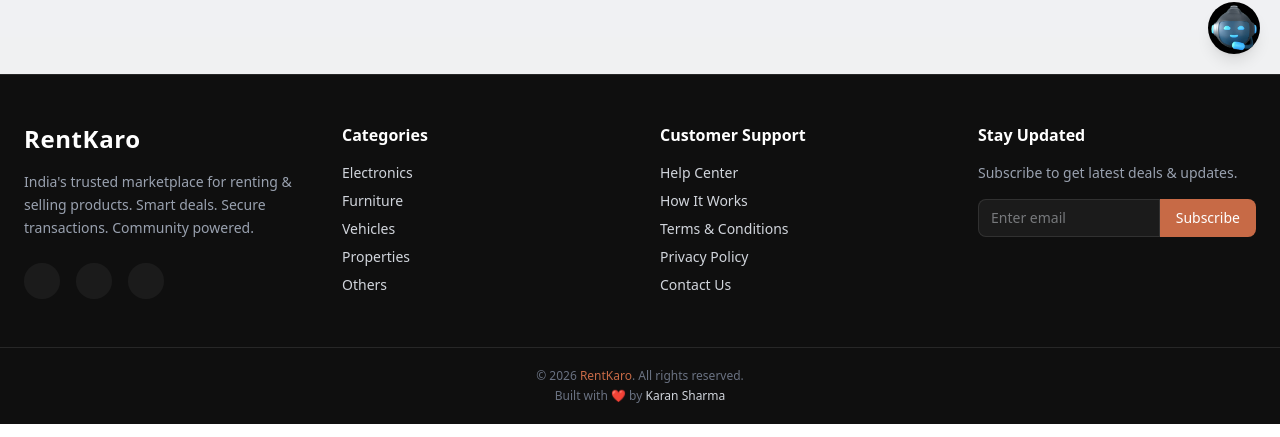
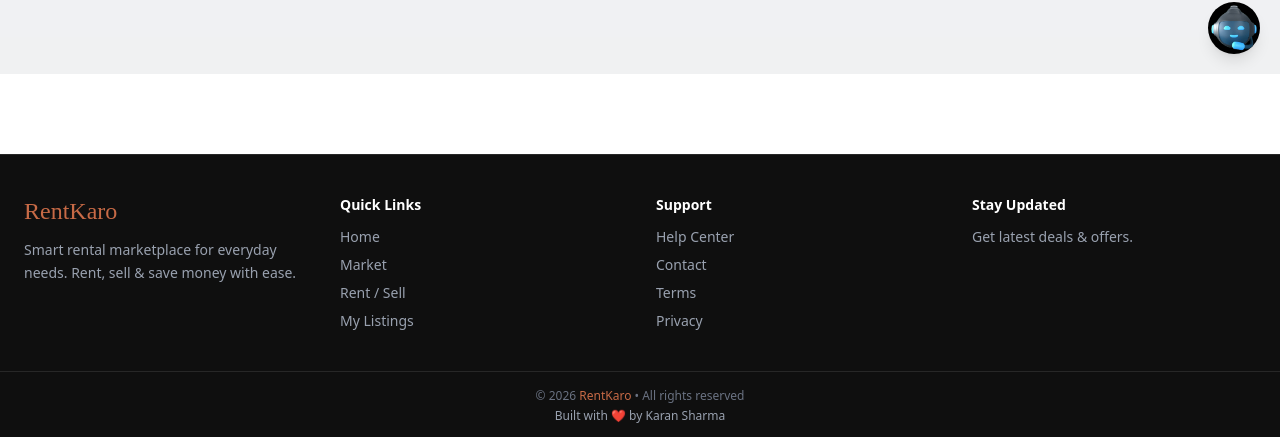
Before and after one commit to Karanx11/RentKaro, a React (Vite) app in the folder web-frontend/: page /#/ in a window 1280 px wide. Shown: the part 726-1163 px from the top of the page. Built offline with nearby package versions, Linux system fonts and the light colour scheme.

Commit message:
Made Footer Working

```diff
--- a/web-frontend/src/pages/Footer.jsx
+++ b/web-frontend/src/pages/Footer.jsx
@@ -1,92 +1,63 @@
+import { Link } from "react-router-dom";
+import { FaInstagram, FaTwitter, FaFacebookF } from "react-icons/fa";
+
 function Footer() {
   return (
-    <footer className="bg-[#0f0f0f] text-gray-300 border-t border-white/10">
+    <footer className="bg-[#0f0f0f] border-t border-white/10 mt-20">
 
-      {/* MAIN FOOTER */}
-      <div className="max-w-7xl mx-auto px-6 py-12 grid grid-cols-1 sm:grid-cols-2 lg:grid-cols-4 gap-10">
+      {/* MAIN */}
+      <div className="max-w-7xl mx-auto px-6 py-10 grid grid-cols-1 sm:grid-cols-2 md:grid-cols-4 gap-8 text-sm text-white">
 
         {/* BRAND */}
         <div>
-          <h2 className="text-2xl font-bold text-white tracking-wide">
+          <h2 className="text-2xl font-[cursive] text-[#C76A46]">
             RentKaro
           </h2>
-          <p className="mt-4 text-sm text-gray-400 leading-relaxed">
-            India's trusted marketplace for renting & selling products.
-            Smart deals. Secure transactions. Community powered.
+          <p className="mt-3 text-gray-400 leading-relaxed">
+            Smart rental marketplace for everyday needs.
+            Rent, sell & save money with ease.
           </p>
-
-          {/* SOCIAL */}
-          <div className="flex gap-4 mt-6">
-            <div className="w-9 h-9 flex items-center justify-center bg-white/5 rounded-full hover:bg-[#C76A46] transition cursor-pointer">
-              <i className="fab fa-facebook-f text-sm"></i>
-            </div>
-            <div className="w-9 h-9 flex items-center justify-center bg-white/5 rounded-full hover:bg-[#C76A46] transition cursor-pointer">
-              <i className="fab fa-instagram text-sm"></i>
-            </div>
-            <div className="w-9 h-9 flex items-center justify-center bg-white/5 rounded-full hover:bg-[#C76A46] transition cursor-pointer">
-              <i className="fab fa-twitter text-sm"></i>
-            </div>
-          </div>
         </div>
 
-        {/* CATEGORIES */}
+        {/* QUICK LINKS */}
         <div>
-          <h3 className="text-white font-semibold mb-4">
-            Categories
-          </h3>
-          <ul className="space-y-2 text-sm">
-            <li><a href="/market?cat=electronics" className="hover:text-[#C76A46] transition">Electronics</a></li>
-            <li><a href="/market?cat=furniture" className="hover:text-[#C76A46] transition">Furniture</a></li>
-            <li><a href="/market?cat=vehicles" className="hover:text-[#C76A46] transition">Vehicles</a></li>
-            <li><a href="/market?cat=properties" className="hover:text-[#C76A46] transition">Properties</a></li>
-            <li><a href="/market?cat=others" className="hover:text-[#C76A46] transition">Others</a></li>
+          <h3 className="font-semibold mb-3 text-white">Quick Links</h3>
+          <ul className="space-y-2 text-gray-400">
+            <li><Link to="/" className="hover:text-[#C76A46]">Home</Link></li>
+            <li><Link to="/market" className="hover:text-[#C76A46]">Market</Link></li>
+            <li><Link to="/sell" className="hover:text-[#C76A46]">Rent / Sell</Link></li>
+            <li><Link to="/my-listings" className="hover:text-[#C76A46]">My Listings</Link></li>
           </ul>
         </div>
 
-        {/* CUSTOMER SUPPORT */}
+        {/* SUPPORT */}
         <div>
-          <h3 className="text-white font-semibold mb-4">
-            Customer Support
-          </h3>
-          <ul className="space-y-2 text-sm">
-            <li><a href="/help" className="hover:text-[#C76A46] transition">Help Center</a></li>
-            <li><a href="/how-it-works" className="hover:text-[#C76A46] transition">How It Works</a></li>
-            <li><a href="/terms" className="hover:text-[#C76A46] transition">Terms & Conditions</a></li>
-            <li><a href="/privacy" className="hover:text-[#C76A46] transition">Privacy Policy</a></li>
-            <li><a href="/contact" className="hover:text-[#C76A46] transition">Contact Us</a></li>
+          <h3 className="font-semibold mb-3 text-white">Support</h3>
+          <ul className="space-y-2 text-gray-400">
+            <li><Link to="/help" className="hover:text-[#C76A46]">Help Center</Link></li>
+            <li><Link to="/contact" className="hover:text-[#C76A46]">Contact</Link></li>
+            <li><Link to="/terms" className="hover:text-[#C76A46]">Terms</Link></li>
+            <li><Link to="/privacy" className="hover:text-[#C76A46]">Privacy</Link></li>
           </ul>
         </div>
 
         {/* NEWSLETTER */}
         <div>
-          <h3 className="text-white font-semibold mb-4">
-            Stay Updated
-          </h3>
-          <p className="text-sm text-gray-400 mb-4">
-            Subscribe to get latest deals & updates.
+          <h3 className="font-semibold mb-3 text-white">Stay Updated</h3>
+          <p className="text-gray-400 mb-3">
+            Get latest deals & offers.
           </p>
 
-          <div className="flex">
-            <input
-              type="email"
-              placeholder="Enter email"
-              className="w-full px-3 py-2 text-sm bg-white/5 border border-white/10 rounded-l-lg focus:outline-none focus:border-[#C76A46]"
-            />
-            <button className="px-4 py-2 bg-[#C76A46] text-white text-sm rounded-r-lg hover:opacity-90 transition">
-              Subscribe
-            </button>
-          </div>
         </div>
 
       </div>
 
-      {/* BOTTOM BAR */}
-      <div className="border-t border-white/10 py-5 text-center text-xs text-gray-500">
+      {/* BOTTOM */}
+      <div className="border-t border-white/10 py-4 text-center text-xs text-gray-500">
         © {new Date().getFullYear()}{" "}
-        <span className="text-[#C76A46] font-medium">RentKaro</span>.
-        All rights reserved.
-        <div className="mt-1">
-          Built with ❤️ by <span className="text-gray-300">Karan Sharma</span>
+        <span className="text-[#C76A46]">RentKaro</span> • All rights reserved
+        <div className="mt-1 text-gray-400">
+          Built with ❤️ by Karan Sharma
         </div>
       </div>
 
```
